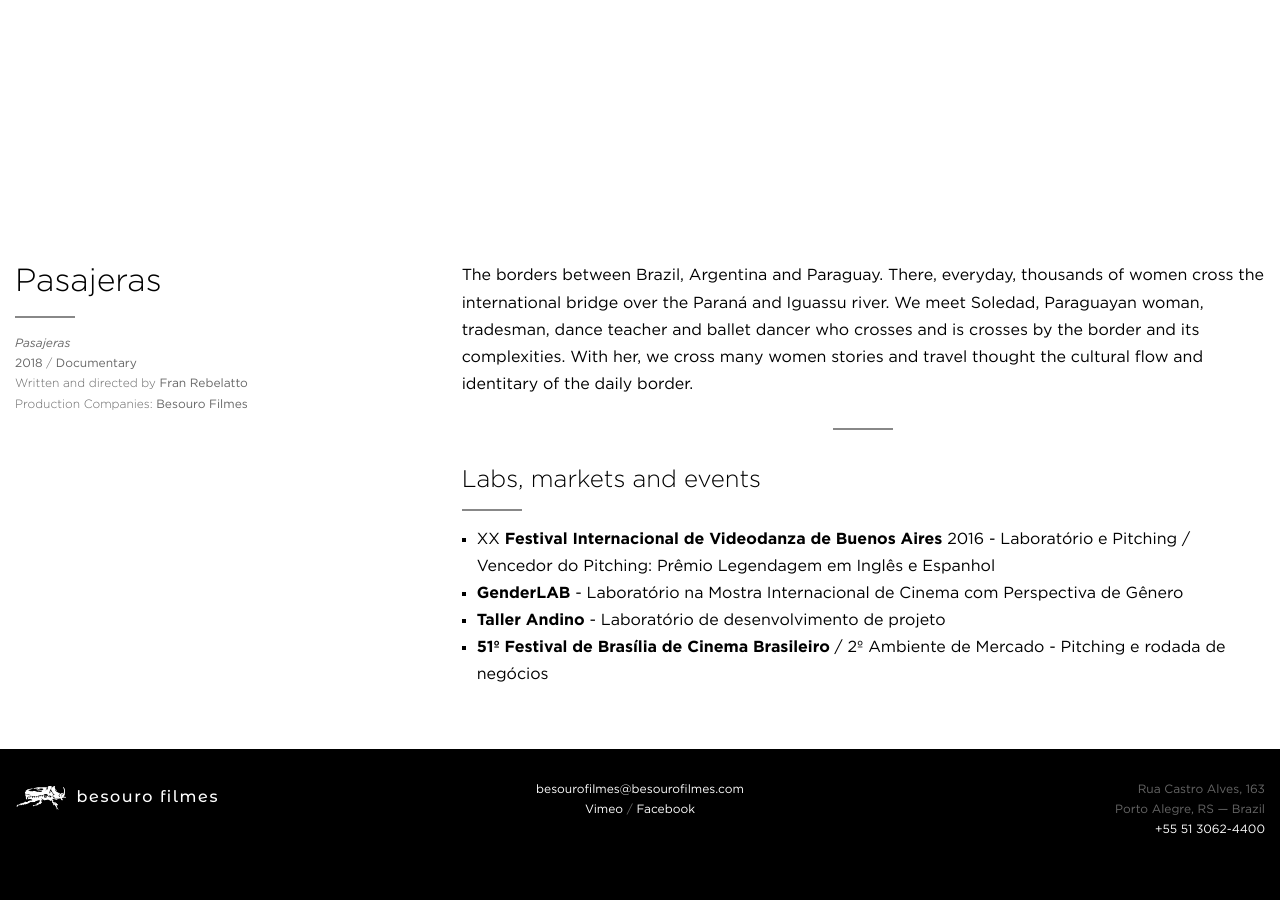
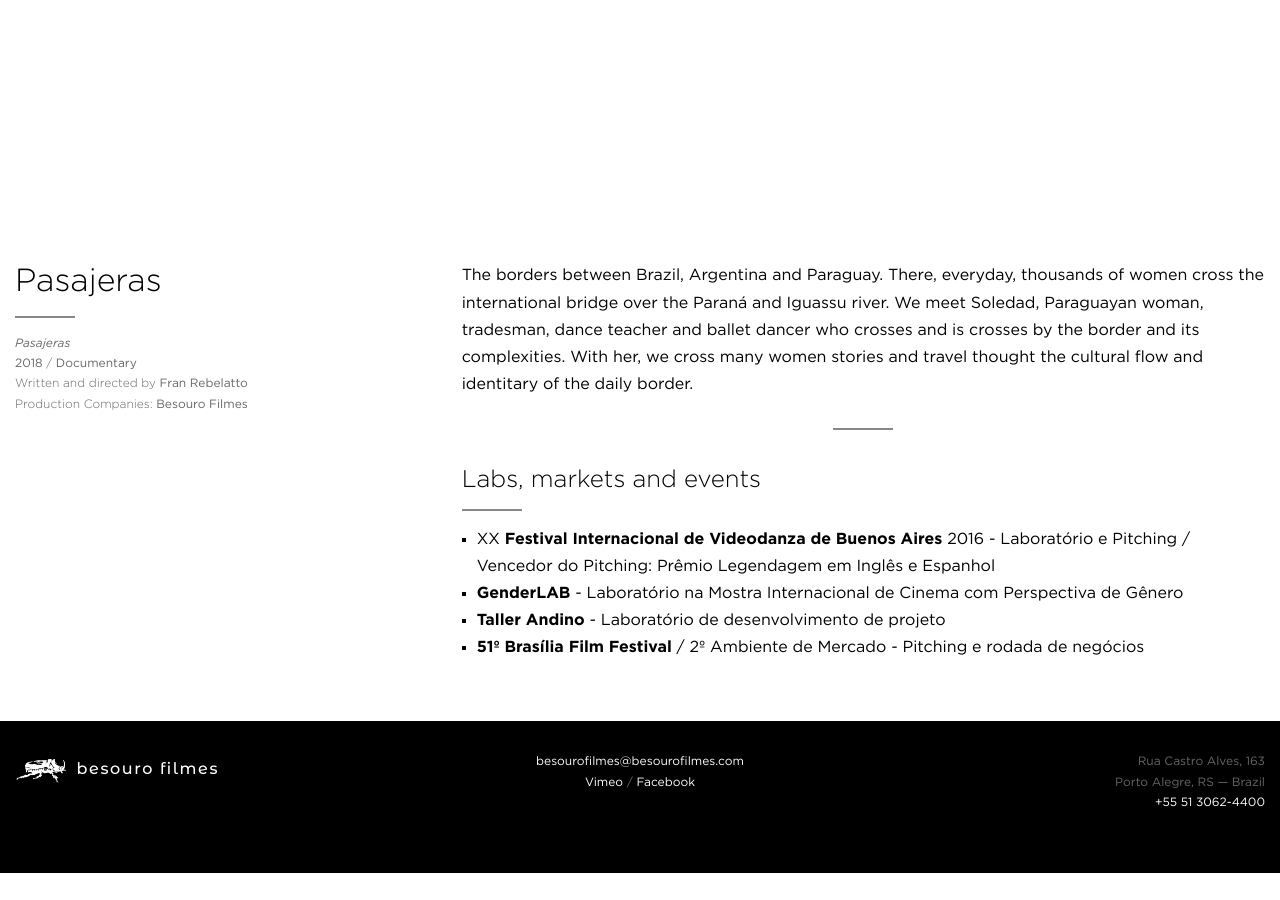
Before and after one commit to arthrfrts/besouro, a Jekyll site: the page built from _projects/pasajeras-english.markdown, in a window 1280 px wide and 900 px high, scrolled down 586 px. Built offline with Jekyll 4.4.1, drawn with Linux system fonts in a browser that asks for light colours; after the commit the page ends 1459 px from its top, so only the background shows below that.

Commit message:
Updated Pasajeras English

```diff
--- a/_projects/pasajeras-english.markdown
+++ b/_projects/pasajeras-english.markdown
@@ -24,4 +24,4 @@
 * XX **Festival Internacional de Videodanza de Buenos Aires** 2016 - Laboratório e Pitching / Vencedor do Pitching: Prêmio Legendagem em Inglês e Espanhol
 * **GenderLAB** - Laboratório na Mostra Internacional de Cinema com Perspectiva de Gênero
 * **Taller Andino** - Laboratório de desenvolvimento de projeto
-* **51º Festival de Brasília de Cinema Brasileiro** / 2º Ambiente de Mercado -  Pitching e rodada de negócios
+* **51º Brasília Film Festival** / 2º Ambiente de Mercado -  Pitching e rodada de negócios
```
